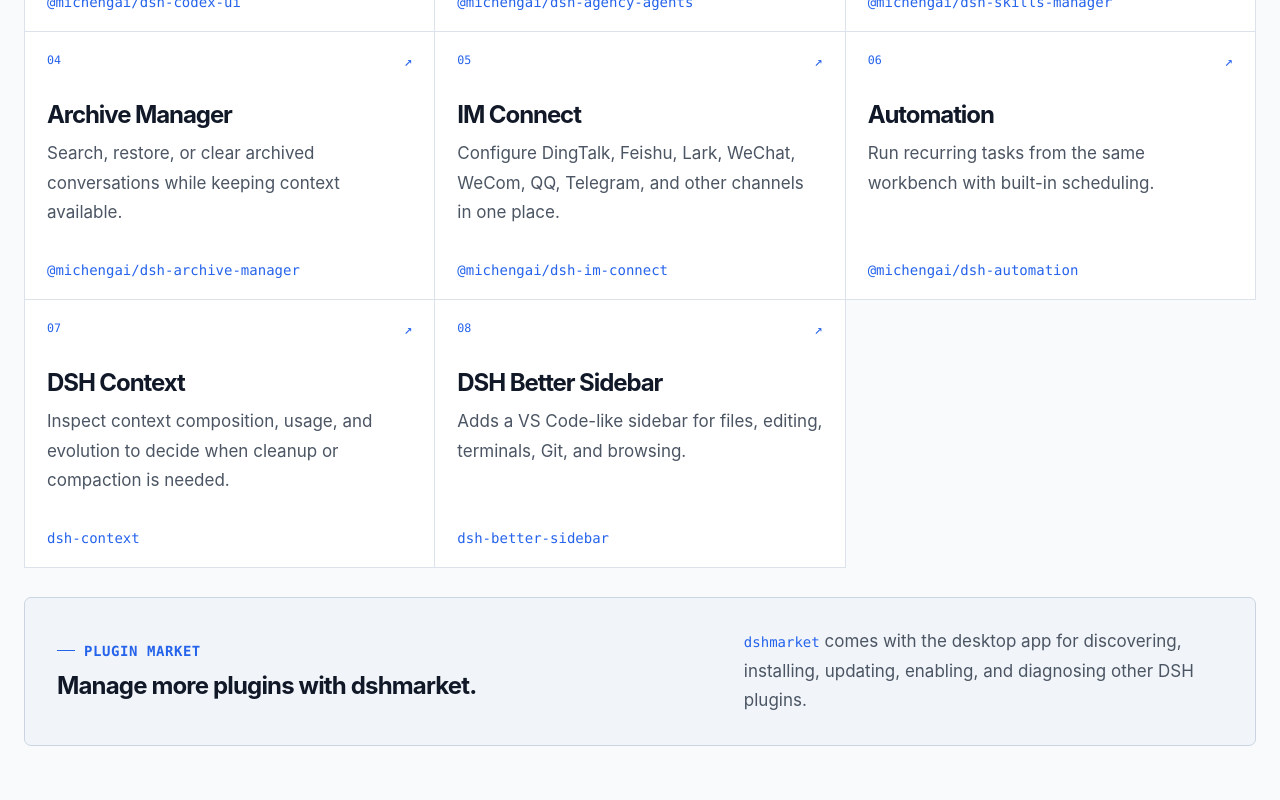
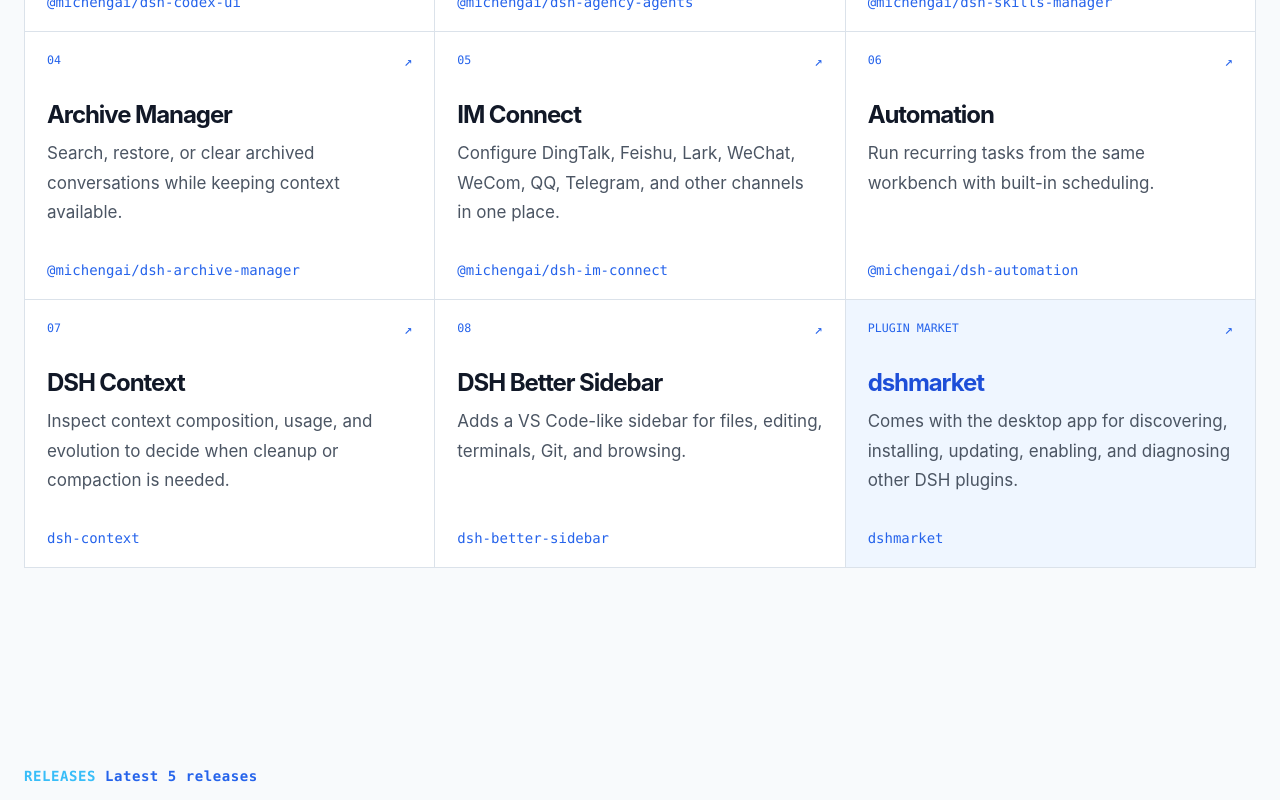
Before and after one commit to MichengAI/dsh-codex-desktop-website, a React (Vite) app: page / in a window 1280 px wide. Shown: the part 3568-4368 px from the top of the page. Built offline with nearby package versions, Linux system fonts and the light colour scheme.

Commit message:
fix: place dshmarket card and add favicon

```diff
--- a/index.html
+++ b/index.html
@@ -3,7 +3,8 @@
   <head>
     <meta charset="UTF-8" />
     <meta name="viewport" content="width=device-width, initial-scale=1.0" />
-    <meta name="description" content="DSH Codex Desktop：以 Codex UI 为核心、由六个功能插件组成的一体化 AI 工作台。" />
+    <meta name="description" content="DSH Codex Desktop：以 Codex UI 为核心、整合八个功能插件的一体化 AI 工作台。" />
+    <link rel="icon" type="image/png" href="/favicon.png" />
     <title>DSH Codex Desktop · Codex UI 与插件工作台</title>
   </head>
   <body>
--- a/src/App.jsx
+++ b/src/App.jsx
@@ -42,7 +42,7 @@
   "用内置定时能力管理周期任务，在同一工作台持续运行。": "Run recurring tasks from the same workbench with built-in scheduling.",
   "查看上下文构成、使用情况与演进，帮助判断何时需要整理或压缩。": "Inspect context composition, usage, and evolution to decide when cleanup or compaction is needed.",
   "提供类似 VS Code 的文件、编辑器、终端、Git 与浏览器侧边栏。": "Adds a VS Code-like sidebar for files, editing, terminals, Git, and browsing.",
-  "插件市场": "PLUGIN MARKET", "从 dshmarket 管理更多插件。": "Manage more plugins with dshmarket.", "随桌面端提供，用于发现、安装、更新、启用和诊断其他 DSH 插件。": "comes with the desktop app for discovering, installing, updating, enabling, and diagnosing other DSH plugins.",
+  "插件市场": "PLUGIN MARKET", "从 dshmarket 管理更多插件。": "Manage more plugins with dshmarket.", "随桌面端提供，用于发现、安装、更新、启用和诊断其他 DSH 插件。": "Comes with the desktop app for discovering, installing, updating, enabling, and diagnosing other DSH plugins.",
   "从 Releases 下载，": "Download from Releases,", "安装后打开应用。": "then open the app.", "打开最新发布页": "Open latest release", "查看桌面端仓库": "View desktop repository",
   "DSH Codex Desktop 是由 Codex UI 与功能插件集合构成的社区工作台，基于 DeepSeek Harness 运行时与插件能力构建，并非 DeepSeek AI 官方产品。": "DSH Codex Desktop is a community workbench built from Codex UI and functional plugins, using the DeepSeek Harness runtime and plugin capabilities. It is not an official DeepSeek AI product.",
   "桌面端仓库": "Desktop repository", "官网源码": "Website source", "关闭大图": "Close preview", "关闭 ×": "Close ×",
@@ -156,7 +156,7 @@
         <style>{`.screenshot-gallery{display:grid;grid-template-columns:repeat(4,1fr);gap:14px;margin-top:45px}.screenshot-gallery figure{min-width:0;margin:0;overflow:hidden;border:1px solid rgb(145 190 220 / 22%);border-radius:10px;background:#0b1b2b}.screenshot-gallery .screenshot-wide{grid-column:span 2}.screenshot-gallery img{display:block;width:100%;aspect-ratio:1.58;object-fit:cover;object-position:top;transition:transform .25s ease}.screenshot-gallery figure:hover img{transform:scale(1.025)}.screenshot-gallery figcaption{padding:13px 14px 15px}.screenshot-gallery figcaption b,.screenshot-gallery figcaption span{display:block}.screenshot-gallery figcaption b{margin-bottom:5px;font-size:13px}.screenshot-gallery figcaption span{color:#8fa9bd;font-size:11px;line-height:1.5}@media(max-width:930px){.screenshot-gallery{grid-template-columns:repeat(2,1fr)}}@media(max-width:640px){.screenshot-gallery{grid-template-columns:1fr;margin-top:28px}.screenshot-gallery .screenshot-wide{grid-column:auto}}`}</style>
       </section>
       <section className="downloads" id="downloads" aria-labelledby="downloads-title"><div className="page-width"><Kicker number="安装">当前发布版本</Kicker><div className="intro"><h2 id="downloads-title">选择系统和架构。</h2><p>GitHub Releases 保留各平台的最新安装包与历史版本。请选择与设备相符的安装包类型。</p></div><div className="download-grid">{downloads.map(([system, arch, type, label]) => <a className="download-card" key={`${system}-${arch}`} href={releaseUrl} target="_blank" rel="noreferrer"><small>{system}</small><h3>{arch}</h3><p>{type}</p><b>{label}<Arrow /></b></a>)}</div><p className="release-note"><b>注意</b><span>macOS 当前发布包尚未签名与公证，系统可能显示来源提示。完整发布记录与其他资产见 <a href={releaseUrl} target="_blank" rel="noreferrer">GitHub Releases <Arrow /></a>{locale === "zh" ? "。" : "."}</span></p></div></section>
-      <section className="plugins page-width" id="plugins" aria-labelledby="plugins-title"><div className="intro plugin-intro"><div><Kicker number="组件">随附插件</Kicker><h2 id="plugins-title">八个独立插件，<br />覆盖常见工作环节。</h2></div><p>这些组件会在首次启动时准备到 DSH profile 中。每个插件都有自己的仓库、版本和更新路径；桌面端运行时不会被插件更新覆盖。</p></div><div className="plugin-grid">{plugins.map(([name, packageName, description, href], index) => <a className="plugin" key={packageName} href={href} target="_blank" rel="noreferrer"><div><small>{String(index + 1).padStart(2, "0")}</small><Arrow /></div><h3>{name}</h3><p>{description}</p><code>{packageName}</code></a>)}</div><aside className="market"><div><p className="eyebrow"><i />插件市场</p><h3>从 dshmarket 管理更多插件。</h3></div><p><code>dshmarket</code> 随桌面端提供，用于发现、安装、更新、启用和诊断其他 DSH 插件。</p></aside></section>
+      <section className="plugins page-width" id="plugins" aria-labelledby="plugins-title"><div className="intro plugin-intro"><div><Kicker number="组件">随附插件</Kicker><h2 id="plugins-title">八个独立插件，<br />覆盖常见工作环节。</h2></div><p>这些组件会在首次启动时准备到 DSH profile 中。每个插件都有自己的仓库、版本和更新路径；桌面端运行时不会被插件更新覆盖。</p></div><div className="plugin-grid">{plugins.map(([name, packageName, description, href], index) => <a className="plugin" key={packageName} href={href} target="_blank" rel="noreferrer"><div><small>{String(index + 1).padStart(2, "0")}</small><Arrow /></div><h3>{name}</h3><p>{description}</p><code>{packageName}</code></a>)}<a className="plugin plugin-market" href="https://dshmarket.com" target="_blank" rel="noreferrer"><div><small>插件市场</small><Arrow /></div><h3>dshmarket</h3><p>随桌面端提供，用于发现、安装、更新、启用和诊断其他 DSH 插件。</p><code>dshmarket</code></a></div></section>
       <section className="changelog page-width" id="changelog" aria-labelledby="changelog-title">
         <div className="intro changelog-intro"><div><Kicker number="版本">最近 5 个版本</Kicker><h2 id="changelog-title">跟进桌面端的每一次更新。</h2></div><p>以下内容整理自 GitHub Releases，按发布时间从新到旧排列。</p></div>
         <ol className="release-list" data-no-translate>
--- a/src/developer-tool.css
+++ b/src/developer-tool.css
@@ -31,6 +31,9 @@
 :root[data-theme="dark"] .signal, :root[data-theme="dark"] .downloads { background: #121c2b; color: #e5e7eb; }
 :root[data-theme="dark"] .signal div, :root[data-theme="dark"] .screenshot-gallery figcaption span, :root[data-theme="dark"] .download-card p, :root[data-theme="dark"] .download-card:hover p, :root[data-theme="dark"] .download-card:hover small { color: #aab9ca !important; }
 :root[data-theme="dark"] .download-card:hover, :root[data-theme="dark"] .plugin:hover { background: #1b2a40; color: #f8fafc; }
+:root[data-theme="dark"] .plugin-market { background: #14253b; }
+:root[data-theme="dark"] .plugin-market:hover { background: #1b3150; }
+:root[data-theme="dark"] .plugin-market h3 { color: #93c5fd; }
 :root[data-theme="dark"] .market { border-color: #40516a; background: #172235; }
 :root[data-theme="dark"] .footer { color: #8da1b7; }
 .hero { grid-template-columns: minmax(380px, .76fr) minmax(0, 1.24fr); min-height: 0; gap: 56px; padding-block: 84px 74px; }
@@ -52,7 +55,7 @@
 .desktop-grid { gap: 42px; }.preview, .screenshot-gallery figure { border-color: #dbe2ea; border-radius: 7px; background: #fff; }.capabilities article { border-color: #dbe2ea; }.capabilities article > b { color: #2563eb; font-size: 14px; }.capabilities h3 { color: #111827; font-size: 21px; }.capabilities p { color: #4b5563; font-size: 17px; line-height: 1.72; }
 .screenshot-gallery { margin-top: 34px; gap: 20px; }.screenshot-gallery figcaption { background: #fff; }.screenshot-gallery figcaption b { color: #111827; font-size: 17px !important; }.screenshot-gallery figcaption span { color: #64748b; font-size: 16px !important; line-height: 1.65 !important; }
 .downloads { padding-block: 94px; background: #fff; color: #111827; border-block: 1px solid #dbe2ea; }.downloads .kicker, .downloads strong { color: #2563eb; }.downloads .intro > p, .release-note { color: #4b5563; }.download-grid { border-color: #dbe2ea; }.download-card { min-height: 224px; border-color: #dbe2ea; background: #fff; }.download-card:hover { background: #eff6ff; color: #111827; }.download-card small { color: #2563eb; font-size: 14px; }.download-card h3 { font-size: 22px; }.download-card p, .download-card:hover p, .download-card:hover small { color: #64748b; font-size: 17px; }.download-card > b { font-size: 16px; }.release-note { font-size: 17px; line-height: 1.78; }.release-note b, .release-note a { color: #2563eb; }
-.plugin-grid { border-color: #dbe2ea; }.plugin { min-height: 268px; border-color: #dbe2ea; background: #fff; }.plugin:hover { background: #f8fafc; color: #111827; transform: none; }.plugin > div, .plugin code, .market code { color: #2563eb; }.plugin > div { font-size: 14px; }.plugin h3, .market h3 { color: #111827; font-size: 24px; }.plugin p, .market > p { color: #4b5563; font-size: 17px; line-height: 1.75; }.plugin code, .market code { font-size: 14px; }.market { border-color: #cbd5e1; border-radius: 7px; background: #f1f5f9; }
+.plugin-grid { border-color: #dbe2ea; }.plugin { min-height: 268px; border-color: #dbe2ea; background: #fff; }.plugin:hover { background: #f8fafc; color: #111827; transform: none; }.plugin > div, .plugin code, .market code { color: #2563eb; }.plugin > div { font-size: 14px; }.plugin h3, .market h3 { color: #111827; font-size: 24px; }.plugin p, .market > p { color: #4b5563; font-size: 17px; line-height: 1.75; }.plugin code, .market code { font-size: 14px; }.plugin-market { background: #eff6ff; }.plugin-market:hover { background: #dbeafe; }.plugin-market h3 { color: #1d4ed8; }.market { border-color: #cbd5e1; border-radius: 7px; background: #f1f5f9; }
 .closing { padding-block: 86px; border-color: #dbe2ea; }.link { color: #2563eb; font-size: 17px; }.link:hover { color: #1d4ed8; }.footer { min-height: 92px; border-color: #dbe2ea; color: #64748b; font-size: 15px; }.footer a:hover { color: #2563eb; }
 
 @media (max-width: 930px) { .hero { grid-template-columns: 1fr; gap: 36px; }.hero-product { max-width: 700px; }.intro { gap: 24px; } }
```
Also changed, not shown: public/favicon.png (added), 1 other file (tests, documents, lock files or other folders).
